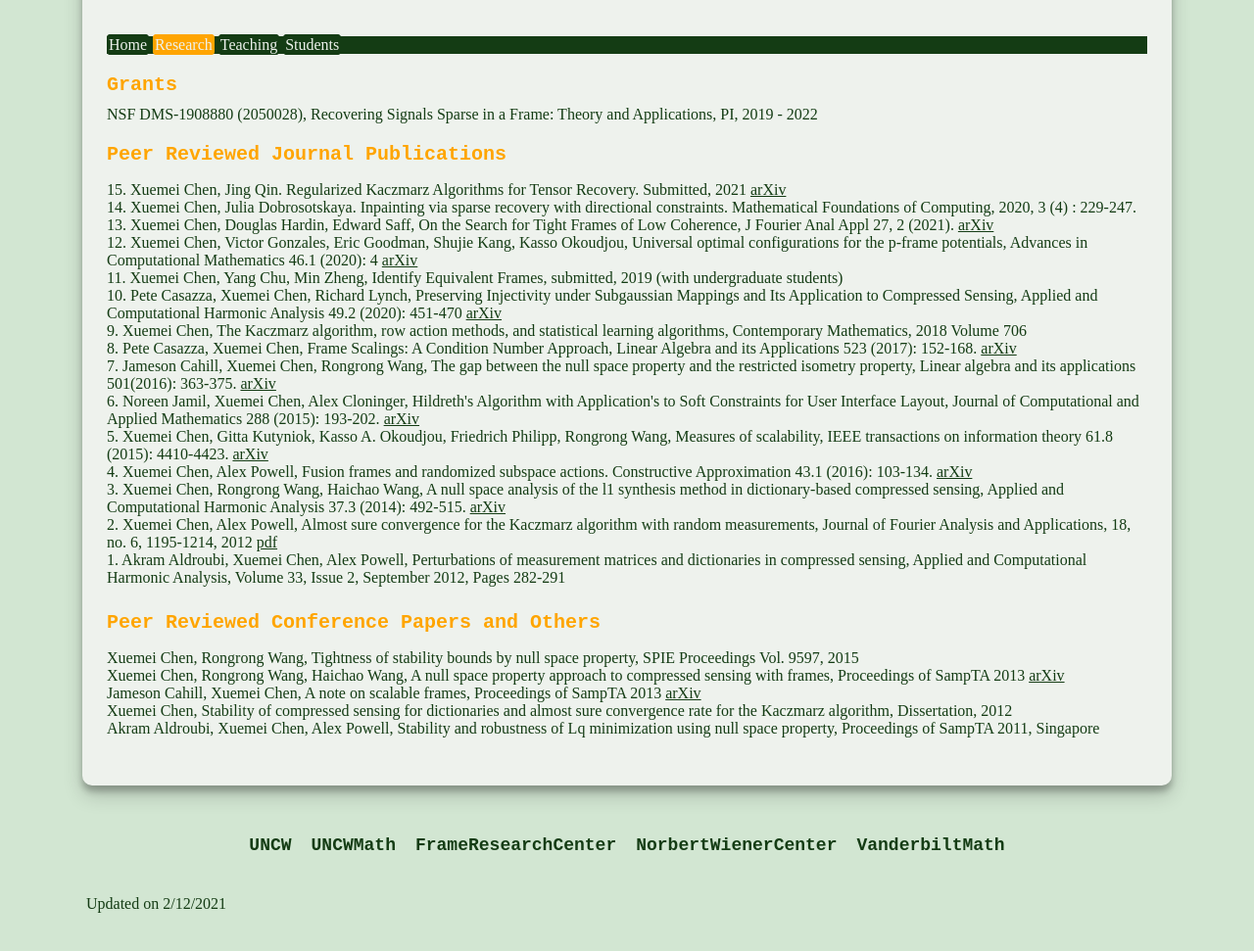
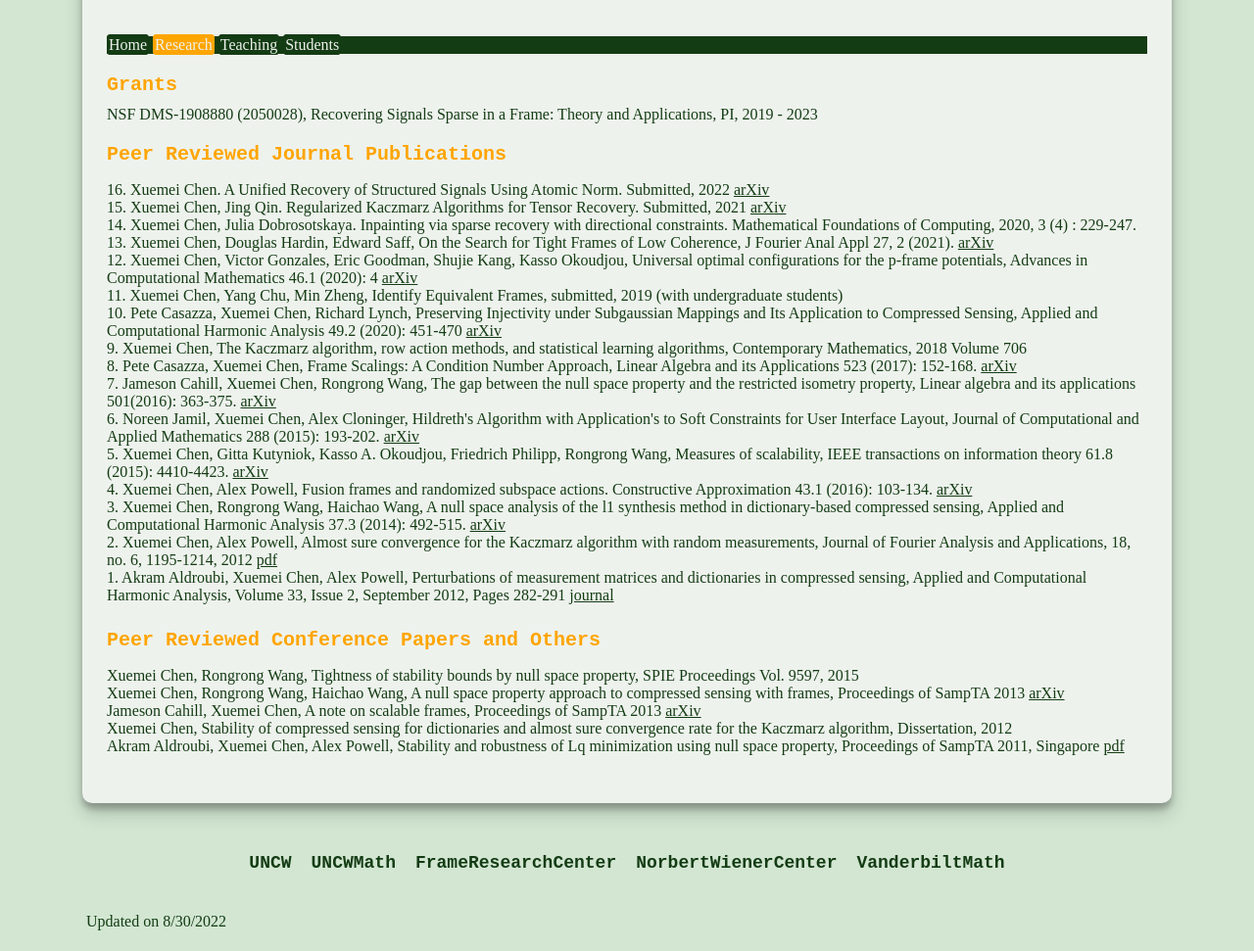
Before and after one commit to xuemeic/xuemeic.github.io, a plain HTML site: page research.html in a window 1280 px wide. Shown: the part 84-1055 px from the top of the page at 98% size. Drawn offline with Linux system fonts and the light colour scheme.

Commit message:
Add files via upload

```diff
--- a/research.html
+++ b/research.html
@@ -38,12 +38,13 @@ rgb(238, 242, 237);
 </nav>
 
 <h2>Grants</h2>
-NSF DMS-1908880 (2050028), Recovering Signals Sparse in a Frame: Theory and Applications, PI, 2019 - 2022
+    <a href="https://www.nsf.gov/awardsearch/showAward?AWD_ID=2050028&HistoricalAwards=false" target="_blank"> NSF DMS-1908880 (2050028)</a>, Recovering Signals Sparse in a Frame: Theory and Applications, PI, 2019 - 2023
 
 
 
 <h2 id="research">Peer Reviewed Journal Publications</h2>
 <p>
+16. Xuemei Chen. A Unified Recovery of Structured Signals Using Atomic Norm. Submitted, 2022 <a href="https://arxiv.org/abs/2207.06484"><u>arXiv</u></a><br>
 15. Xuemei Chen, Jing Qin. Regularized Kaczmarz Algorithms for Tensor Recovery. Submitted, 2021 <a href="https://arxiv.org/abs/2102.06852"><u>arXiv</u></a><br>
 
 14. Xuemei Chen, Julia Dobrosotskaya. Inpainting via sparse recovery with directional constraints. Mathematical Foundations of Computing, 2020, 3 (4) : 229-247. <br>
@@ -73,7 +74,7 @@ NSF DMS-1908880 (2050028), Recovering Signals Sparse in a Frame: Theory and Appl
 
 2. Xuemei Chen, Alex Powell, Almost sure convergence for the Kaczmarz algorithm with random measurements, Journal of Fourier Analysis and Applications, 18, no. 6, 1195-1214, 2012 <a href="files/CP-Revised.pdf"><u>pdf</u></a><br>
 
-1. Akram Aldroubi, Xuemei Chen, Alex Powell, Perturbations of measurement matrices and dictionaries in compressed sensing, Applied and Computational Harmonic Analysis, Volume 33, Issue 2, September 2012, Pages 282-291
+1. Akram Aldroubi, Xuemei Chen, Alex Powell, Perturbations of measurement matrices and dictionaries in compressed sensing, Applied and Computational Harmonic Analysis, Volume 33, Issue 2, September 2012, Pages 282-291 <a href="https://doi.org/10.1016/j.acha.2011.12.002"><u>journal</u></a>
 </p>
 
 <h2>Peer Reviewed Conference Papers and Others</h2>
@@ -88,7 +89,7 @@ Jameson Cahill, Xuemei Chen, A note on scalable frames, Proceedings of SampTA 20
 
 Xuemei Chen, Stability of compressed sensing for dictionaries and almost sure convergence rate for the Kaczmarz algorithm, Dissertation, 2012<br>
 
-Akram Aldroubi, Xuemei Chen, Alex Powell, Stability and robustness of Lq minimization using null space property, Proceedings of SampTA 2011, Singapore</p>
+Akram Aldroubi, Xuemei Chen, Alex Powell, Stability and robustness of Lq minimization using null space property, Proceedings of SampTA 2011, Singapore <a href="https://www.researchgate.net/profile/Xuemei-Chen-11/publication/267725837_Stability_and_robustness_of_lq_minimization_using_null_space_property/links/547365450cf2d67fc03734ae/Stability-and-robustness-of-lq-minimization-using-null-space-property.pdf"><u>pdf</u></a></p>
 
 
 
@@ -105,7 +106,7 @@ Akram Aldroubi, Xuemei Chen, Alex Powell, Stability and robustness of Lq minimiz
     <a href="https://as.vanderbilt.edu/math/" target="_blank" style="padding:10px;">VanderbiltMath</a> <br><br>
     </div>
 
-    <p style="padding-left:80px;">Updated on 2/12/2021</p>
+    <p style="padding-left:80px;">Updated on 8/30/2022</p>
 </footer>
 </body>
 <!-- Your HTML code goes here -->
```
Also changed, not shown: index.html (+3 -3 lines), students.html (+1 -1 lines), teaching.html (+7 -3 lines).
